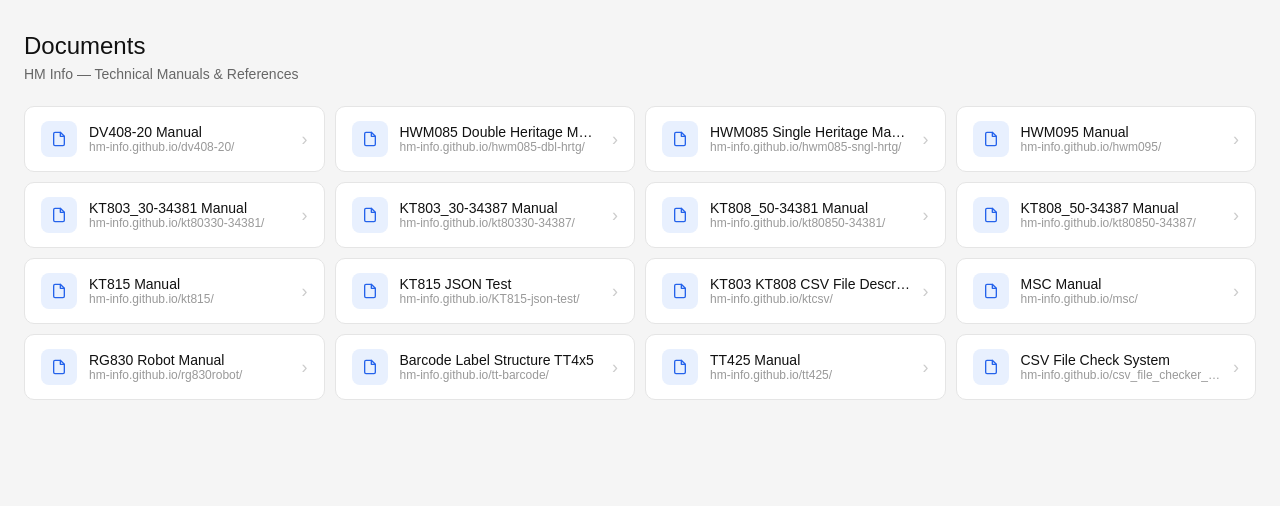
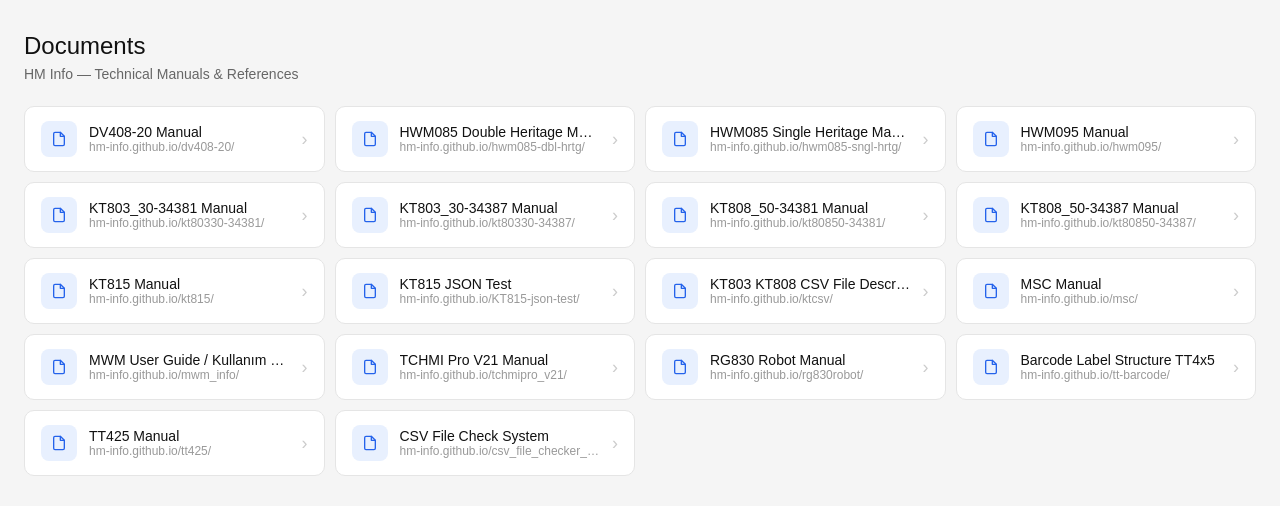
Before and after one commit to hm-info/hm-info.github.io, a plain HTML site: page index.html in a window 1280 px wide. Drawn offline with Linux system fonts and the light colour scheme.

Commit message:
Add missing MWM and TCHMI Pro guides to directory

```diff
--- a/index.html
+++ b/index.html
@@ -98,6 +98,18 @@
       <span class="arrow">›</span>
     </a>
 
+    <a class="card" href="https://hm-info.github.io/mwm_info/" target="_blank" rel="noopener noreferrer">
+      <div class="icon"><svg viewBox="0 0 24 24"><path d="M14 2H6a2 2 0 0 0-2 2v16a2 2 0 0 0 2 2h12a2 2 0 0 0 2-2V8z"/><polyline points="14 2 14 8 20 8"/></svg></div>
+      <div class="card-text"><div class="card-title">MWM User Guide / Kullanım Rehberi</div><div class="card-url">hm-info.github.io/mwm_info/</div></div>
+      <span class="arrow">›</span>
+    </a>
+
+    <a class="card" href="https://hm-info.github.io/tchmipro_v21/" target="_blank" rel="noopener noreferrer">
+      <div class="icon"><svg viewBox="0 0 24 24"><path d="M14 2H6a2 2 0 0 0-2 2v16a2 2 0 0 0 2 2h12a2 2 0 0 0 2-2V8z"/><polyline points="14 2 14 8 20 8"/></svg></div>
+      <div class="card-text"><div class="card-title">TCHMI Pro V21 Manual</div><div class="card-url">hm-info.github.io/tchmipro_v21/</div></div>
+      <span class="arrow">›</span>
+    </a>
+
     <a class="card" href="https://hm-info.github.io/rg830robot/" target="_blank" rel="noopener noreferrer">
       <div class="icon"><svg viewBox="0 0 24 24"><path d="M14 2H6a2 2 0 0 0-2 2v16a2 2 0 0 0 2 2h12a2 2 0 0 0 2-2V8z"/><polyline points="14 2 14 8 20 8"/></svg></div>
       <div class="card-text"><div class="card-title">RG830 Robot Manual</div><div class="card-url">hm-info.github.io/rg830robot/</div></div>
```
Also changed, not shown: 1 other file.
